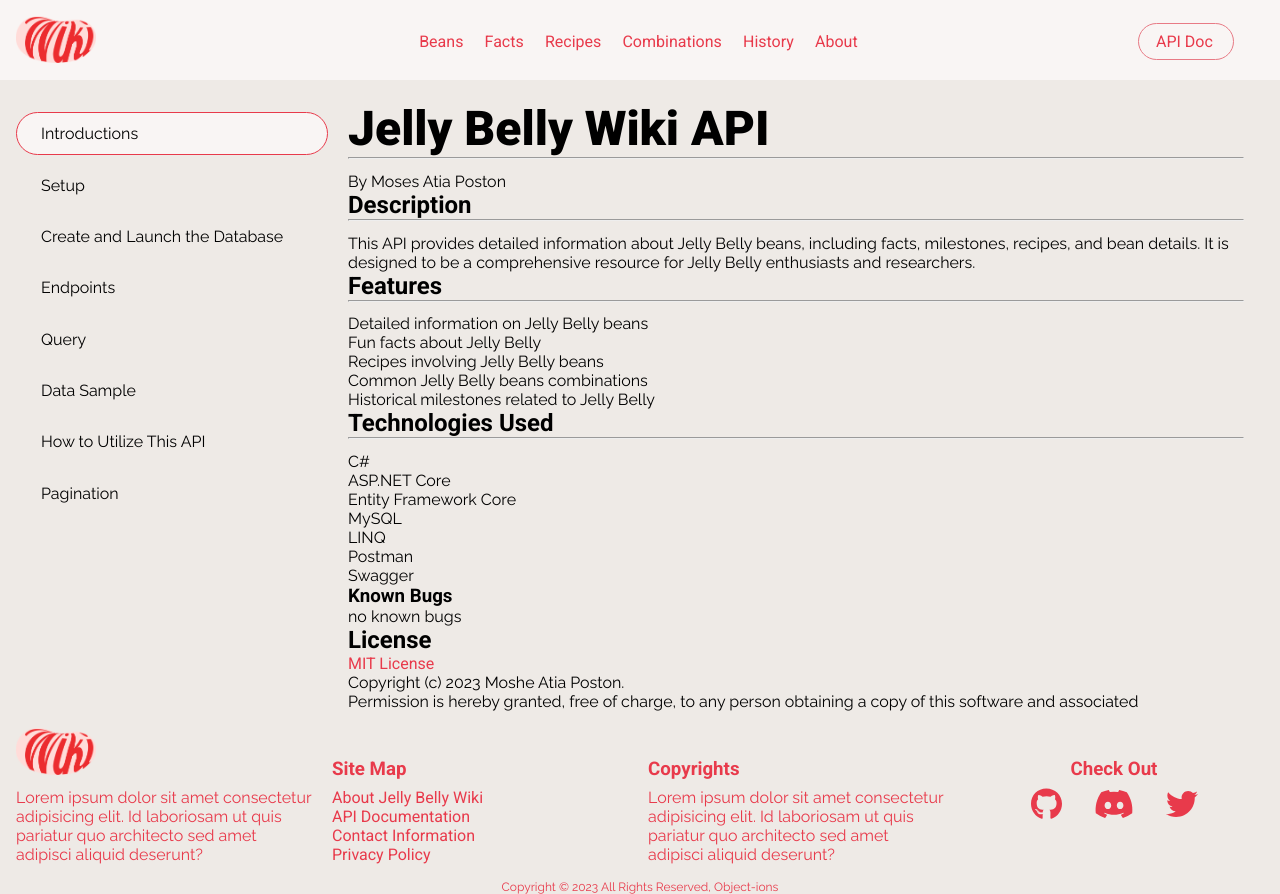
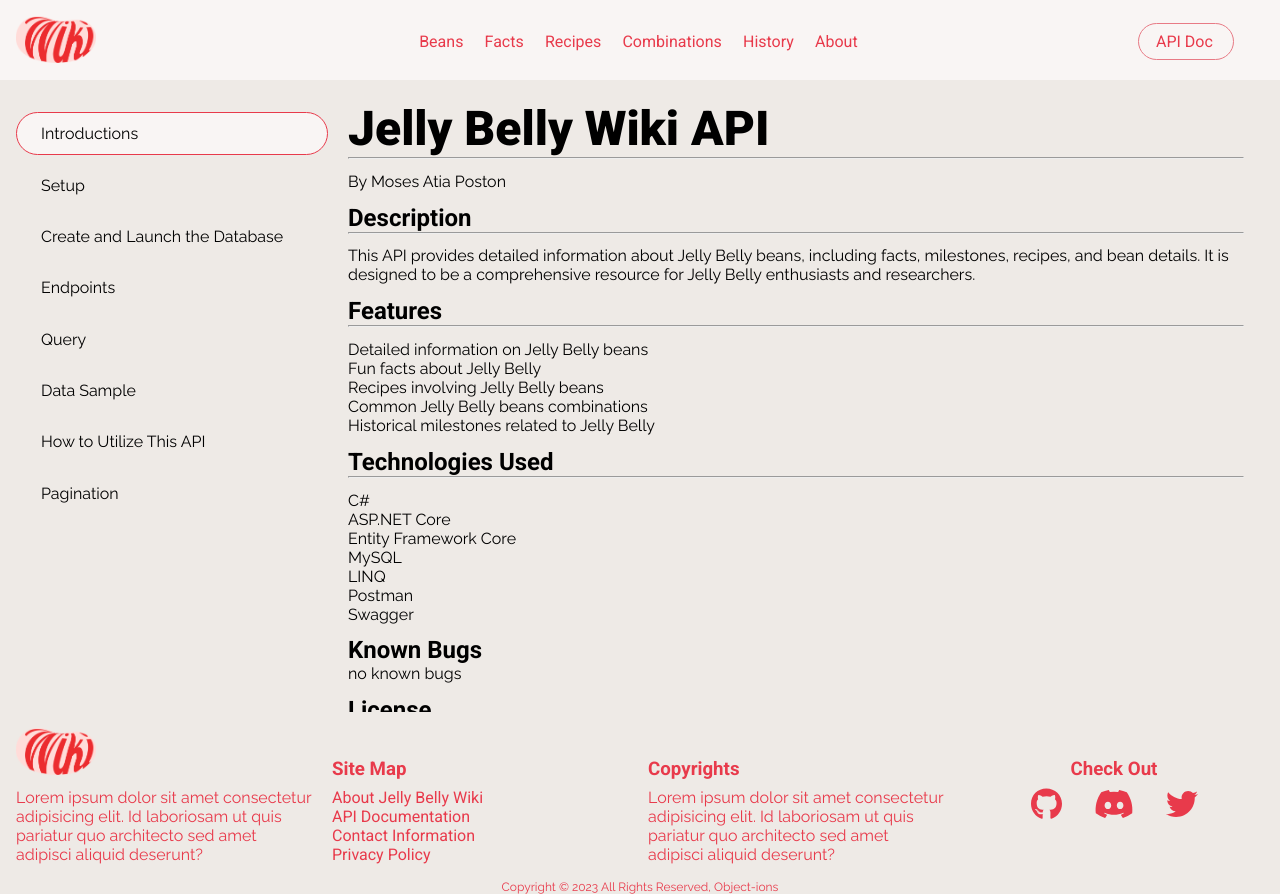
Before and after one commit to Object-ions/Jelly_Belly_Wiki_Client, a React (Create React App) app: page /api in a window 1280 px wide. Built offline with nearby package versions, Linux system fonts and the light colour scheme.

Commit message:
Format and style

```diff
--- a/src/components/api/KnownBugs.js
+++ b/src/components/api/KnownBugs.js
@@ -3,7 +3,7 @@
 const knownBugs = () => {
   return (
     <div>
-      <h3>Known Bugs</h3>
+      <h2>Known Bugs</h2>
       <p>no known bugs</p>
     </div>
   );
--- a/src/components/api/License.js
+++ b/src/components/api/License.js
@@ -4,7 +4,7 @@
   return (
     <>
       <h2>License</h2>
-
+      <hr />
       <p>
         <a
           href="https://choosealicense.com/licenses/mit/"
--- a/src/components/pages/DisplayApi.css
+++ b/src/components/pages/DisplayApi.css
@@ -79,6 +79,10 @@
   margin-bottom: 0.8rem;
 }
 
+.main-content .doc h2 {
+  margin-top: 0.8rem;
+}
+
 .endpoint-header,
 .parameter-header {
   color: #333;
```
